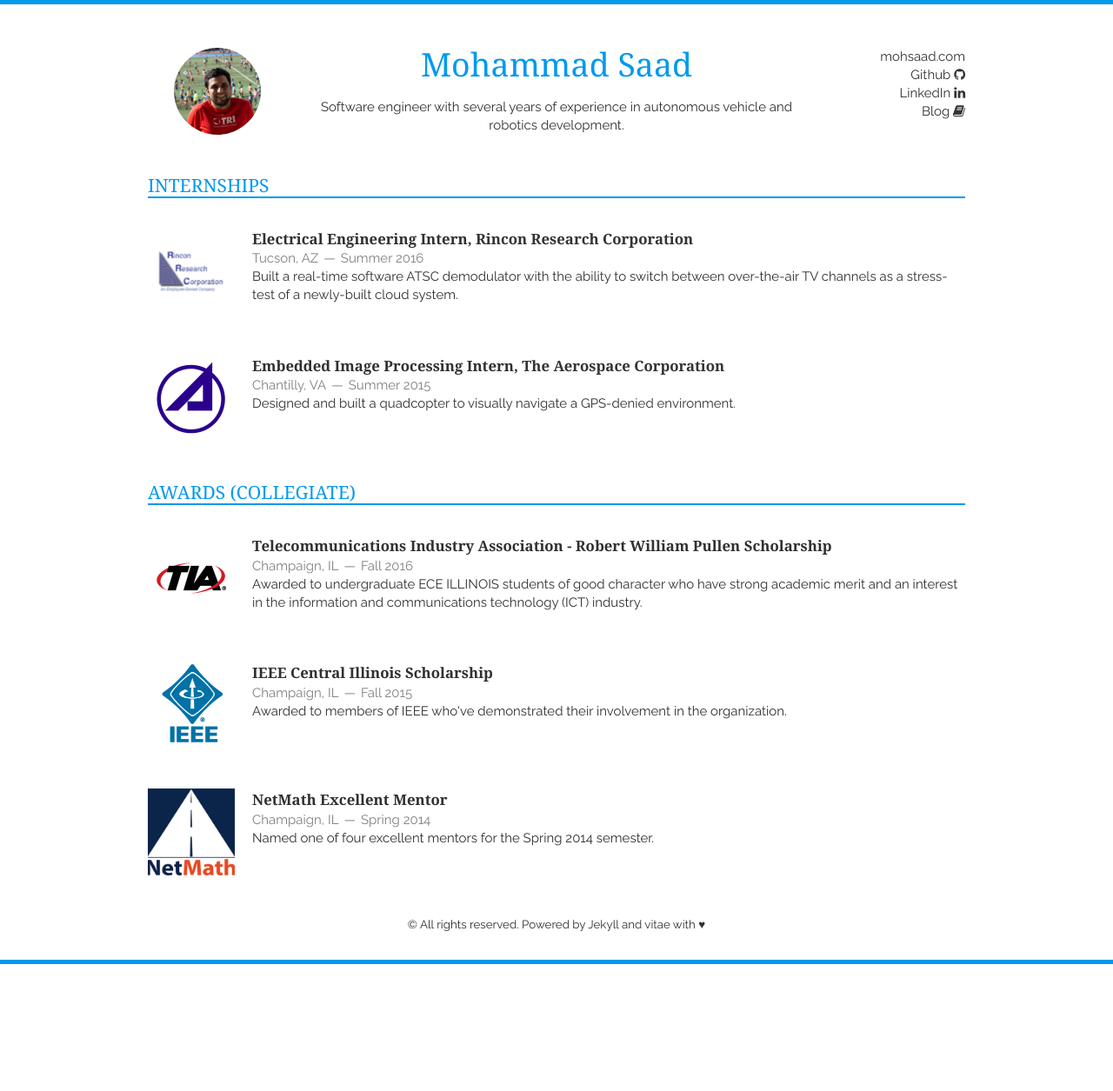
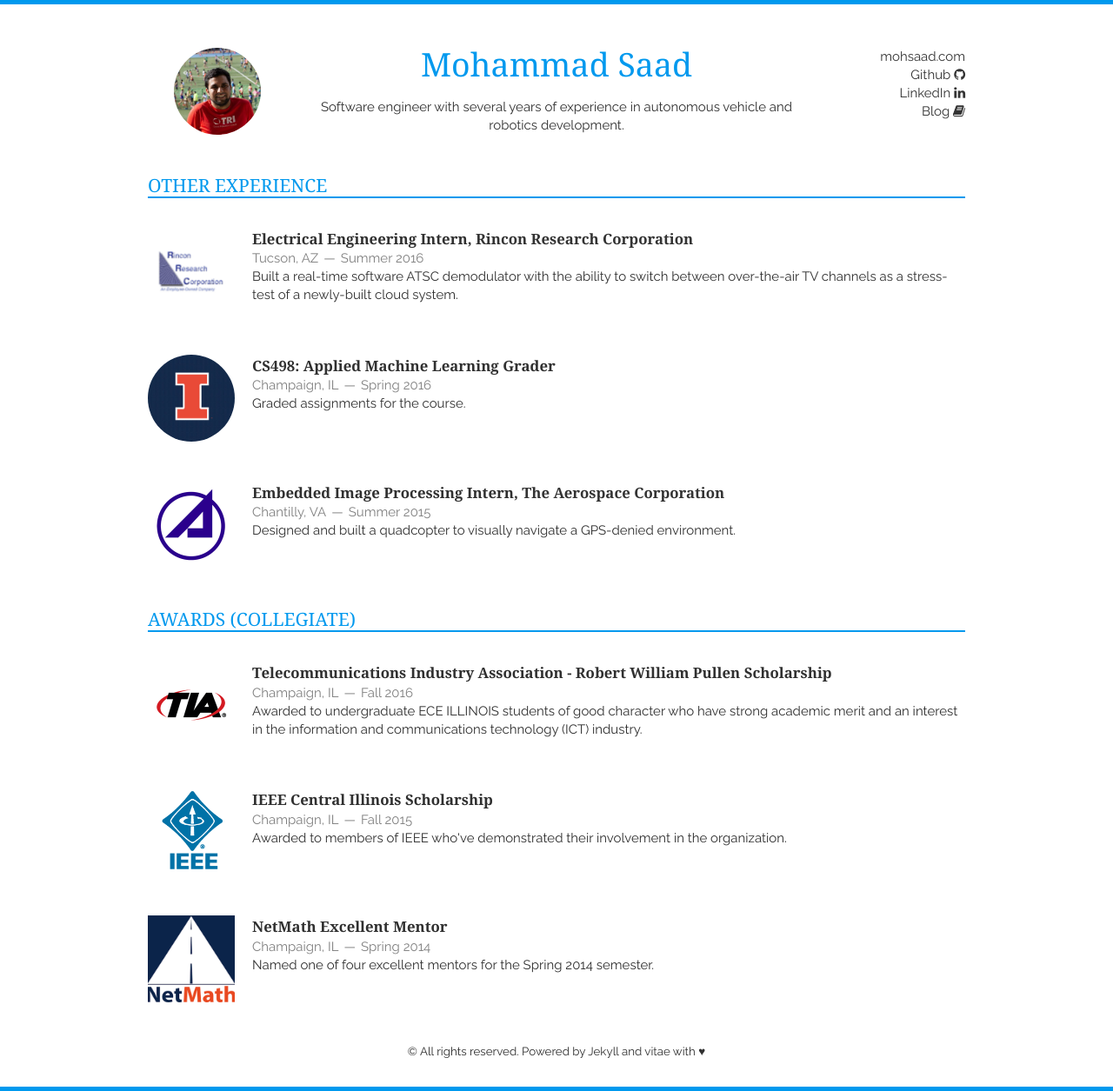
Before and after one commit to mohsaad/mohsaad.github.io, a Jekyll site: the page built from other.html, in a window 1280 px wide. Shown: the whole page at 87% size. Built offline with Jekyll 4.4.1, drawn with Linux system fonts in a browser that asks for light colours; nearby versions of some CDN libraries; before the commit the page ends 1109 px from its top, so only the background shows below that.

Commit message:
internships: Add grader position

```diff
--- a/_includes/internships.html
+++ b/_includes/internships.html
@@ -1,6 +1,6 @@
 <div class="row">
   <section class="sixteen columns">
-    <h1 class="underline">Internships</h1>
+    <h1 class="underline">Other Experience</h1>
   </section>
 </div>
 <div class="row">
@@ -22,6 +22,22 @@
 </div>
 <div class="row">
   <div class="two columns">
+    <img src="{{ site.baseurl }}static/img/illinois.png" class="me"></img>
+  </div>
+  <div class="fourteen columns">
+    <article>
+      <header>
+        <h1>CS498: Applied Machine Learning Grader</h1>
+        <span><address>Champaign, IL</address><time>Spring 2016</time></span>
+      </header>
+      <p>
+        Graded assignments for the course.
+      </p>
+    </article>
+  </div>
+</div>
+<div class="row">
+  <div class="two columns">
     <img src="{{ site.baseurl }}static/img/aerospace.png" class="me"></img>
   </div>
   <div class="fourteen columns">
```
